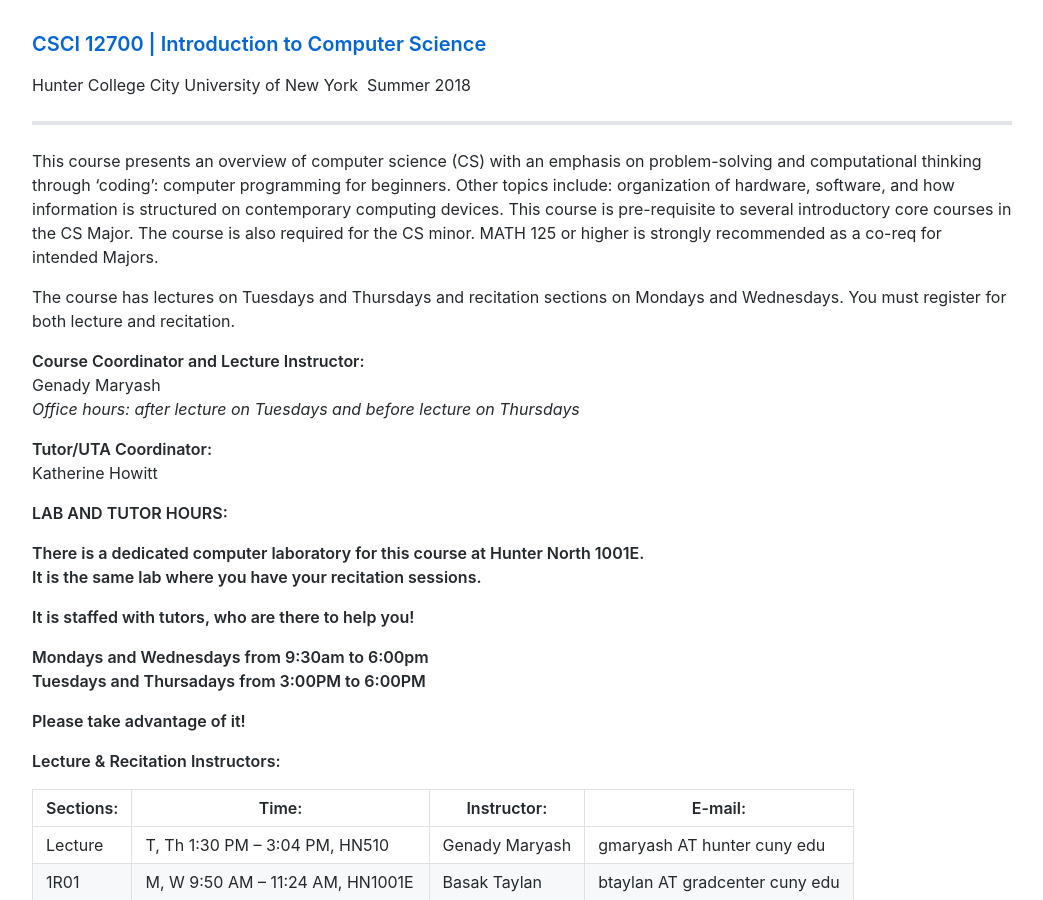
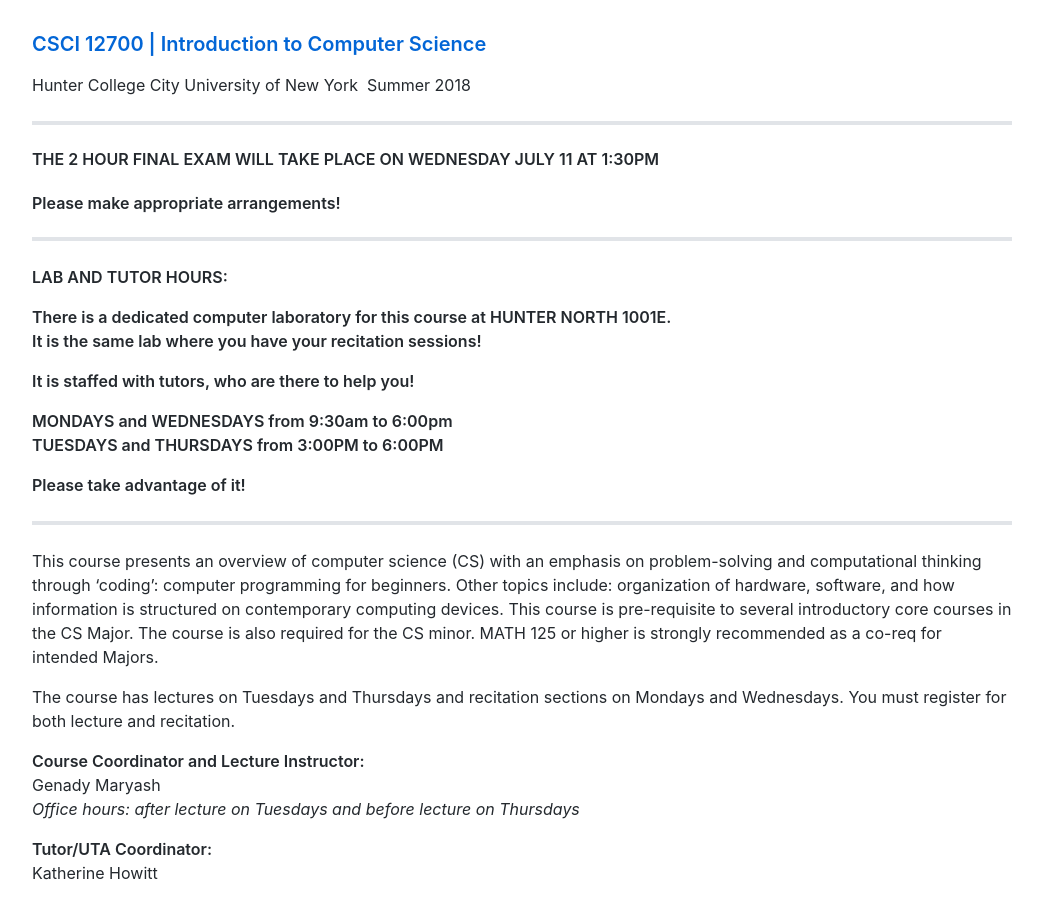
Before and after one commit to maryash/maryash.github.io, a Jekyll site: the page built from summer2018.md, in a window 1280 px wide and 900 px high. Shown: the whole window, without its empty margins (118-1161 px from the left). Built offline with Jekyll 4.4.1, drawn with Linux system fonts in a browser that asks for light colours; comment, search, counter and statistics services are not loaded; some of the changed lines change nothing that is shown.

Commit message:
Update summer2018.md

```diff
--- a/summer2018.md
+++ b/summer2018.md
@@ -4,6 +4,25 @@
 ---
 ### [CSCI 12700 | Introduction to Computer Science](../summer2018.html)
 Hunter College City University of New York &nbsp;Summer 2018
+
+---
+
+#### THE 2 HOUR FINAL EXAM WILL TAKE PLACE ON WEDNESDAY JULY 11 AT 1:30PM
+#### Please make appropriate arrangements!
+
+---
+
+**LAB AND TUTOR HOURS:**
+
+**There is a dedicated computer laboratory for this course at HUNTER NORTH 1001E.**
+**It is the same lab where you have your recitation sessions!**
+
+**It is staffed with tutors, who are there to help you!**
+
+**MONDAYS and WEDNESDAYS from 9:30am to 6:00pm**
+**TUESDAYS and THURSDAYS from 3:00PM to 6:00PM**
+
+**Please take advantage of it!**
 
 ---
 
@@ -17,19 +36,6 @@
 
 **Tutor/UTA Coordinator:**
 Katherine Howitt
-
-**LAB AND TUTOR HOURS:**
-
-**There is a dedicated computer laboratory for this course at Hunter North 1001E.**
-**It is the same lab where you have your recitation sessions.**
-
-**It is staffed with tutors, who are there to help you!**
-
-**Mondays and Wednesdays from 9:30am to 6:00pm**
-**Tuesdays and Thursadays from 3:00PM to 6:00PM**
-
-**Please take advantage of it!**
-
 
 **Lecture & Recitation Instructors:**
 
```
